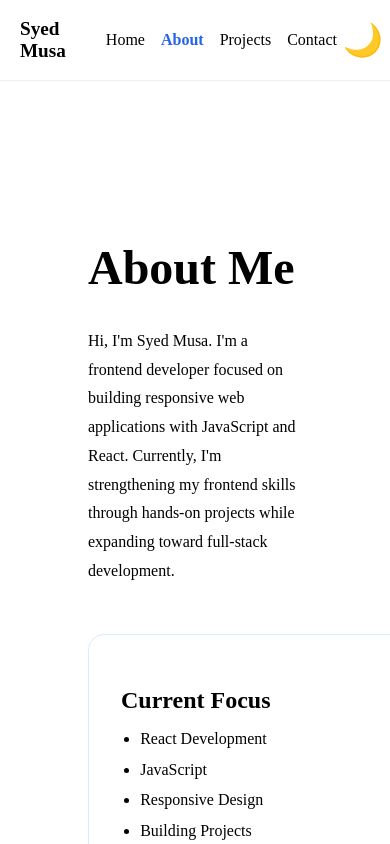
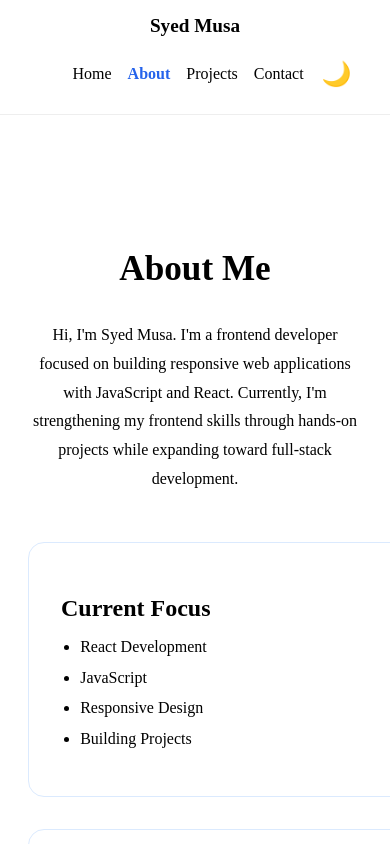
Before and after one commit to syedmusa1/my-portfolio, a React (Vite) app: page /about in a window 390 px wide. Shown: the top 844 px of the page. Built offline with nearby package versions, Linux system fonts and the light colour scheme.

Commit message:
Fix mobile layout

```diff
--- a/src/components/navbar/navbar.css
+++ b/src/components/navbar/navbar.css
@@ -21,20 +21,6 @@
   display: flex;
   gap: 2rem;
   list-style: none;
-}
-
-@media (max-width: 768px) {
-  .navbar {
-    padding: 15px 20px;
-  }
-
-  .nav-links {
-    gap: 1rem;
-  }
-
-  .logo {
-    font-size: 1rem;
-  }
 }
 
 .nav-links a {
@@ -86,3 +72,33 @@
 .dark .theme-toggle {
   color: white;
 }
+
+@media (max-width: 768px) {
+  .navbar {
+    padding: 15px 20px;
+
+    flex-wrap: wrap;
+
+    justify-content: center;
+
+    gap: 12px;
+  }
+
+  .logo {
+    width: 100%;
+
+    text-align: center;
+  }
+
+  .nav-links {
+    gap: 1rem;
+
+    justify-content: center;
+
+    flex-wrap: wrap;
+  }
+
+  .theme-toggle {
+    font-size: 1.5rem;
+  }
+}
--- a/src/pages/about/about.css
+++ b/src/pages/about/about.css
@@ -56,3 +56,30 @@
   border-color: #374151;
   color: white;
 }
+
+@media (max-width: 768px) {
+  .about-page {
+    padding: 100px 20px 50px;
+  }
+
+  .about-page h1 {
+    font-size: 2.2rem;
+    text-align: center;
+  }
+
+  .about-page p {
+    text-align: center;
+  }
+
+  .about-cards {
+    flex-direction: column;
+  }
+
+  .about-card {
+    width: 100%;
+  }
+
+  .about-page {
+    padding-top: 140px;
+  }
+}
--- a/src/pages/contact/contact.css
+++ b/src/pages/contact/contact.css
@@ -38,16 +38,6 @@
   color: #2563eb;
 }
 
-
-@media (max-width: 768px) {
-  .contact-page {
-    padding: 120px 20px;
-  }
-  .contact-card {
-    width: 100%;
-  }
-}
-
 .dark .contact-page {
   background: #111827;
 }
@@ -80,3 +70,20 @@
 .contact-card a:hover {
   opacity: 0.9;
 }
+
+@media (max-width: 768px) {
+  .contact-page {
+    padding: 100px 20px 50px;
+  }
+
+  .contact-page h1 {
+    font-size: 2.2rem;
+  }
+
+  .contact-card {
+    width: 100%;
+  }
+
+  .contact-page {
+    padding-top: 140px;
+}
--- a/src/pages/projects/projects.css
+++ b/src/pages/projects/projects.css
@@ -70,6 +70,9 @@
   .project-card {
     width: 100%;
   }
+  .projects-page {
+    padding-top: 140px;
+  }
 }
 
 .dark .projects-page {
```
Also changed, not shown: src/components/footer/footer.css (+14 -2 lines).
